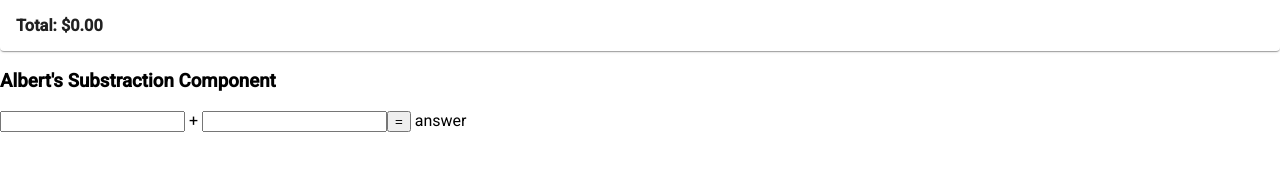
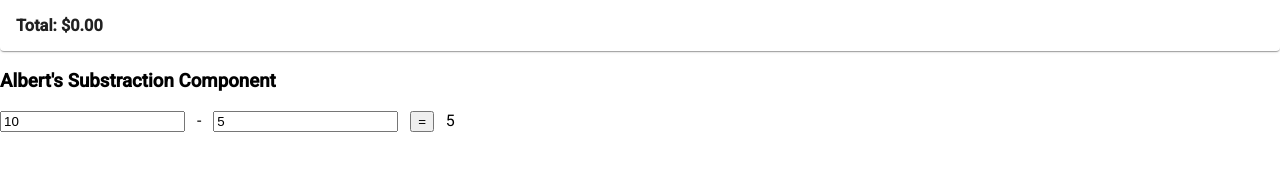
Before and after one commit to trogers9119/components, an Angular app: page / in a window 1280 px wide. Shown: the part 168-338 px from the top of the page. Built offline with nearby package versions, Linux system fonts and the light colour scheme.

Commit message:
Finished with #week-05-slack-n-tell...

```diff
--- a/src/app/tjs-subtract/tjs-subtract.component.html
+++ b/src/app/tjs-subtract/tjs-subtract.component.html
@@ -1,8 +1,10 @@
 <div>
     <h3>Albert's Substraction Component</h3>
-    <input type="number">
-    +
-    <input type="number">
-    <button>=</button>
-    answer
+    <input type="number" [(ngModel)]='numberOne'>
+    &nbsp; - &nbsp;
+    <input type="number" [(ngModel)]='numberTwo'>
+    &nbsp;
+    <button (click)='subtractNumbers()'>=</button>
+    &nbsp;
+    {{answer}}
 </div>
--- a/src/app/tjs-subtract/tjs-subtract.component.ts
+++ b/src/app/tjs-subtract/tjs-subtract.component.ts
@@ -6,6 +6,13 @@ import { Component, OnInit } from '@angular/core';
   styleUrls: ['./tjs-subtract.component.css']
 })
 export class TjsSubtractComponent implements OnInit {
+  numberOne = 10;
+  numberTwo = 5;
+  answer = 5;
+  subtractNumbers = () => {
+    this.answer = this.numberOne - this.numberTwo;
+
+  }
 
   constructor() { }
 
```
